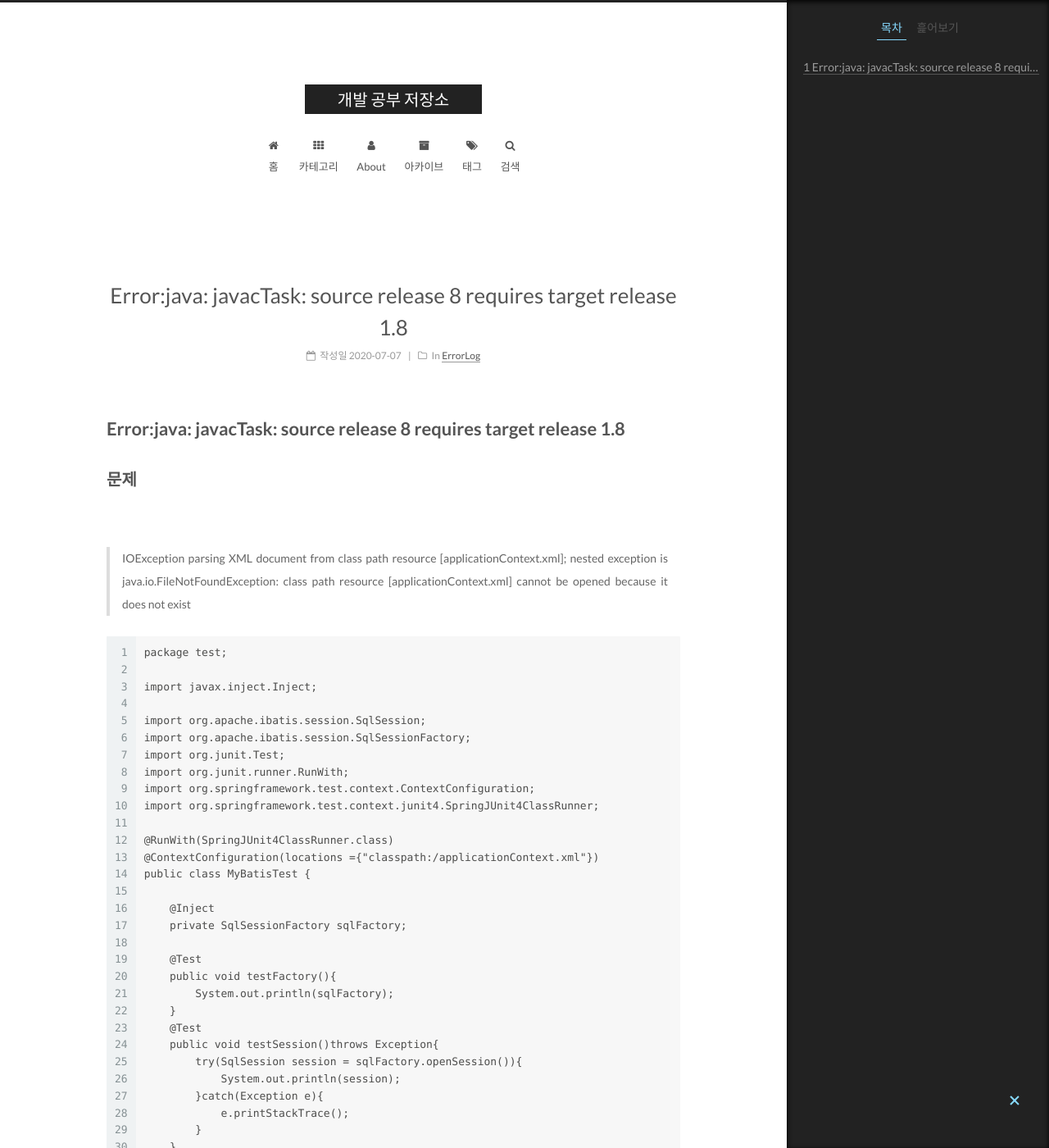
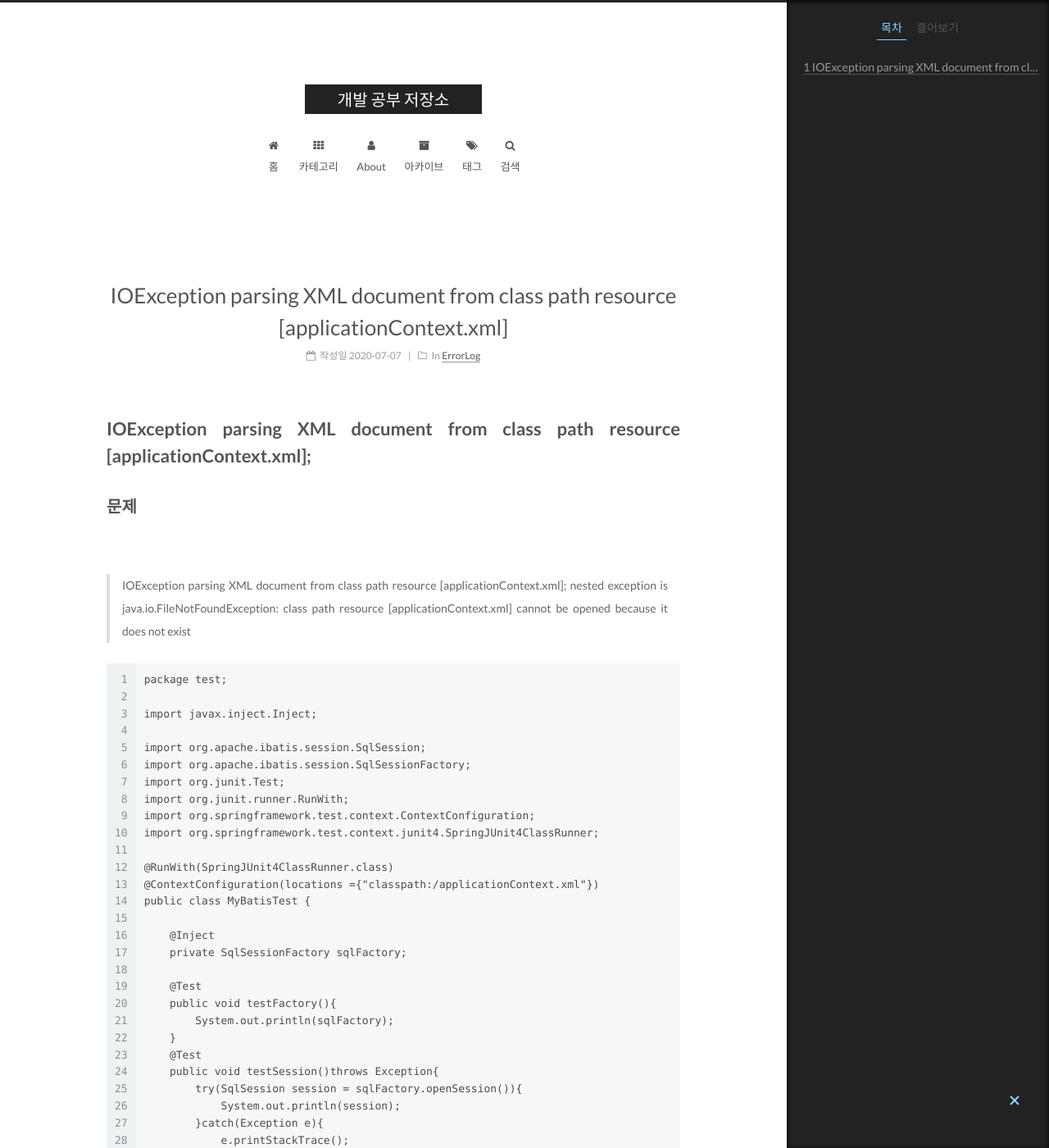
Before and after one commit to doozi316/doozi316.github.io, a Jekyll site: the page built from _posts/2020-07-08-error5.md, in a window 1280 px wide and 1400 px high. Shown: the whole window at 82% size. Built offline with Jekyll 4.4.1, drawn with Linux system fonts in a browser that asks for light colours; comment, search, counter and statistics services are not loaded.

Commit message:
error5 Modify

```diff
--- a/_posts/2020-07-08-error5.md
+++ b/_posts/2020-07-08-error5.md
@@ -1,6 +1,6 @@
 ---
 layout: post
-title: "Error:java: javacTask: source release 8 requires target release 1.8"
+title: "IOException parsing XML document from class path resource [applicationContext.xml]"
 categories: [ErrorLog]
 excerpt: ' '
 comments: true
@@ -9,7 +9,7 @@ tags: [ErrorLog,JAVA]
 date: 2020-07-07
 ---
 
-# Error:java: javacTask: source release 8 requires target release 1.8
+# IOException parsing XML document from class path resource [applicationContext.xml];
 
 ## 문제
 
```
